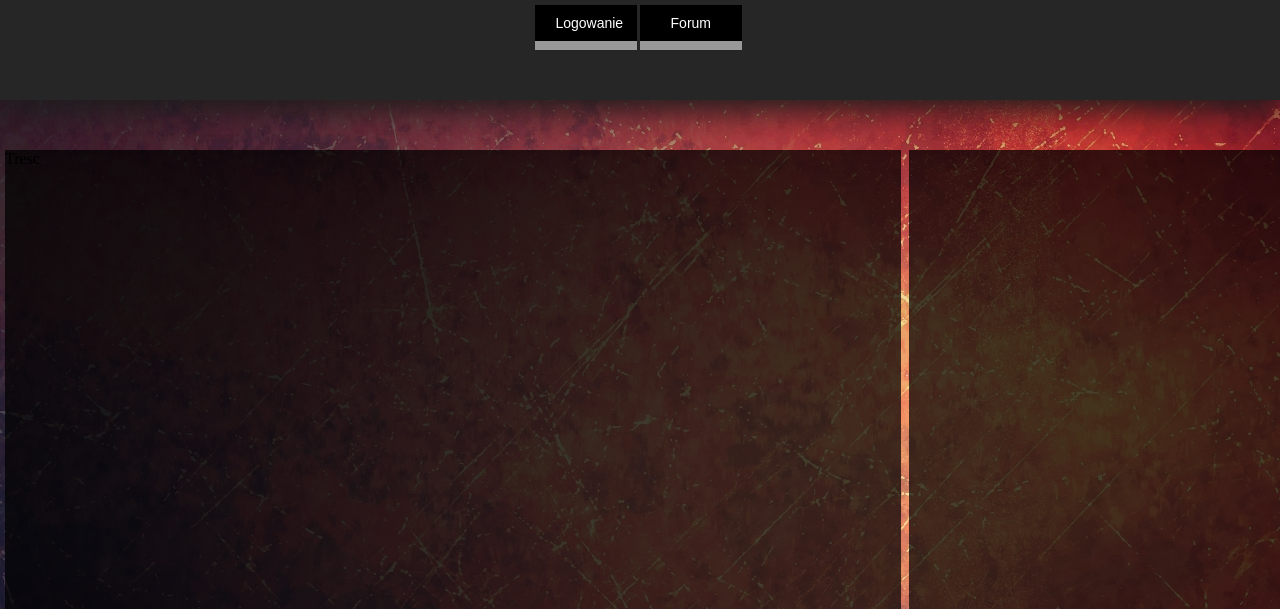
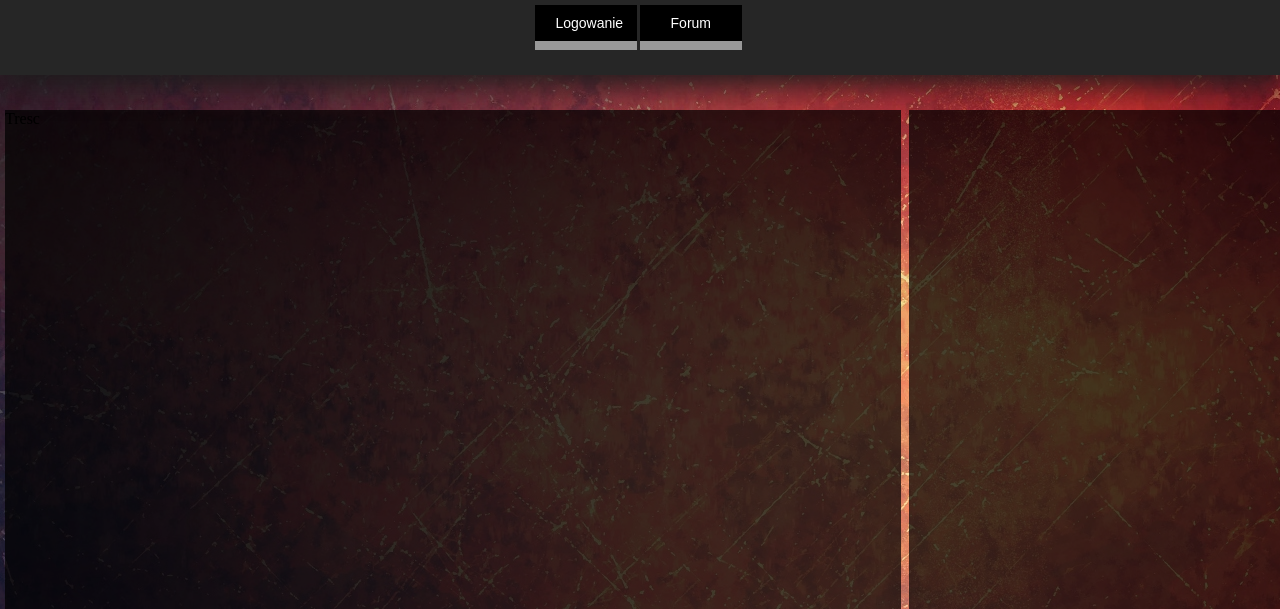
Before and after one commit to PawelKawula/Project-Turtle, a PHP site: page / in a window 1280 px wide. Shown: the top 609 px of the page. Run offline with PHP 8.4, Linux system fonts and the light colour scheme.

Commit message:
rozmiar headera

```diff
--- a/style.css
+++ b/style.css
@@ -14,7 +14,7 @@ body {
 
 .div_header {
     width: 100%;
-    height: 100px;
+    height: 75px;
     background-color: rgb(38, 38, 38);
     text-align: center;
     padding: 5px;
@@ -67,7 +67,7 @@ body {
 /*=================== CONTENT =================*/
 
 #frame {
-    margin-top: 150px;
+    margin-top: 110px;
     width: auto;
     height: auto;
 }
```
